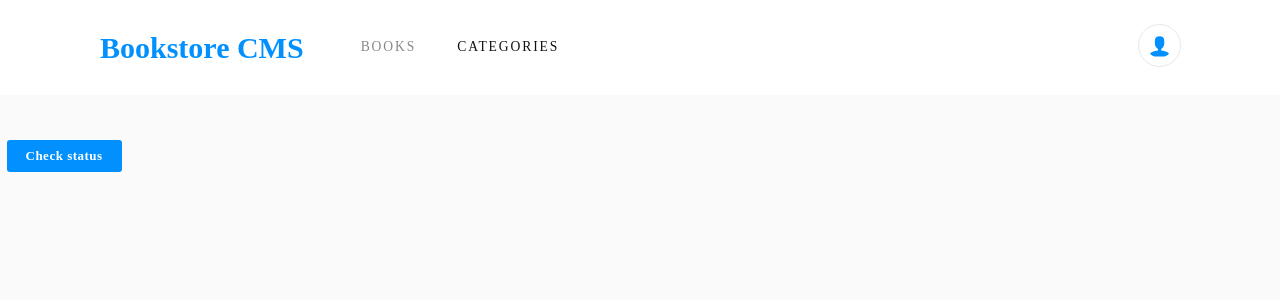
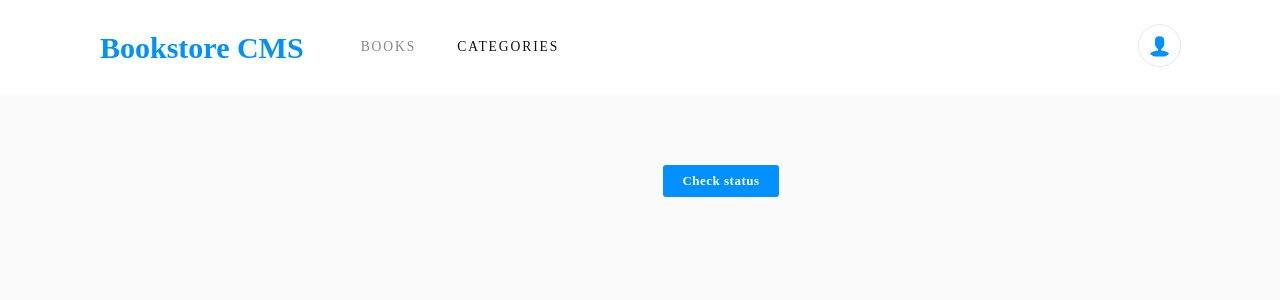
Before and after one commit to carlylechia/BOOKSTORE, a React (Create React App) app: page /categories in a window 1280 px wide. Shown: the top 300 px of the page. Built offline with nearby package versions, Linux system fonts and the light colour scheme; no server answers; a web font is replaced by a local one.

Commit message:
Make final tweaks to the styling and deploy the app on netlify. Update Readme with the live demo link

```diff
--- a/src/components/Categories/Categories.css
+++ b/src/components/Categories/Categories.css
@@ -1,5 +1,5 @@
 #check-status {
-  margin: 0.5em;
+  margin: 2rem auto auto 51em;
   padding: 0.5rem 1.188rem;
   border-radius: 3px;
   border: none;
@@ -17,4 +17,5 @@
   margin-left: 0.5rem;
   margin-top: 0.5rem;
   font-family: 'Roboto Slab', serif;
+  text-align: center;
 }
```
Also changed, not shown: 1 other file (tests, documents, lock files or other folders).
